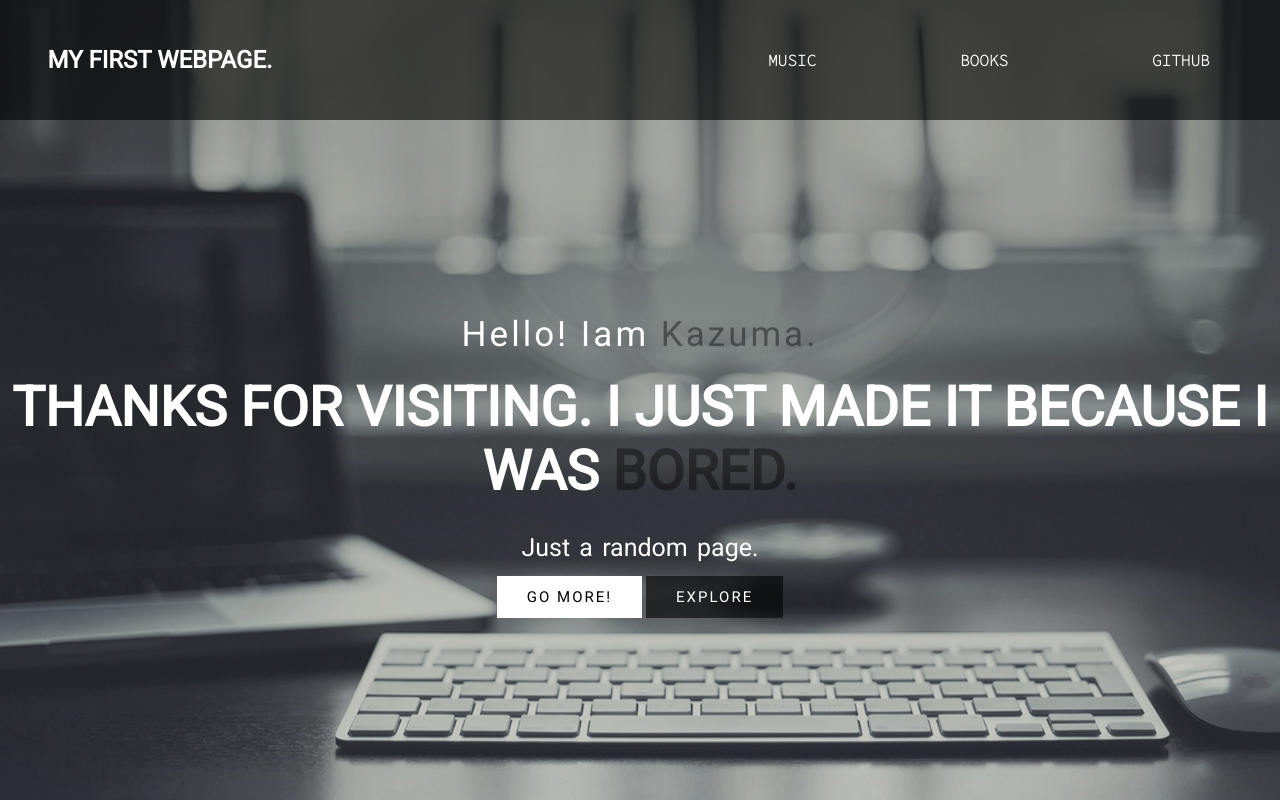
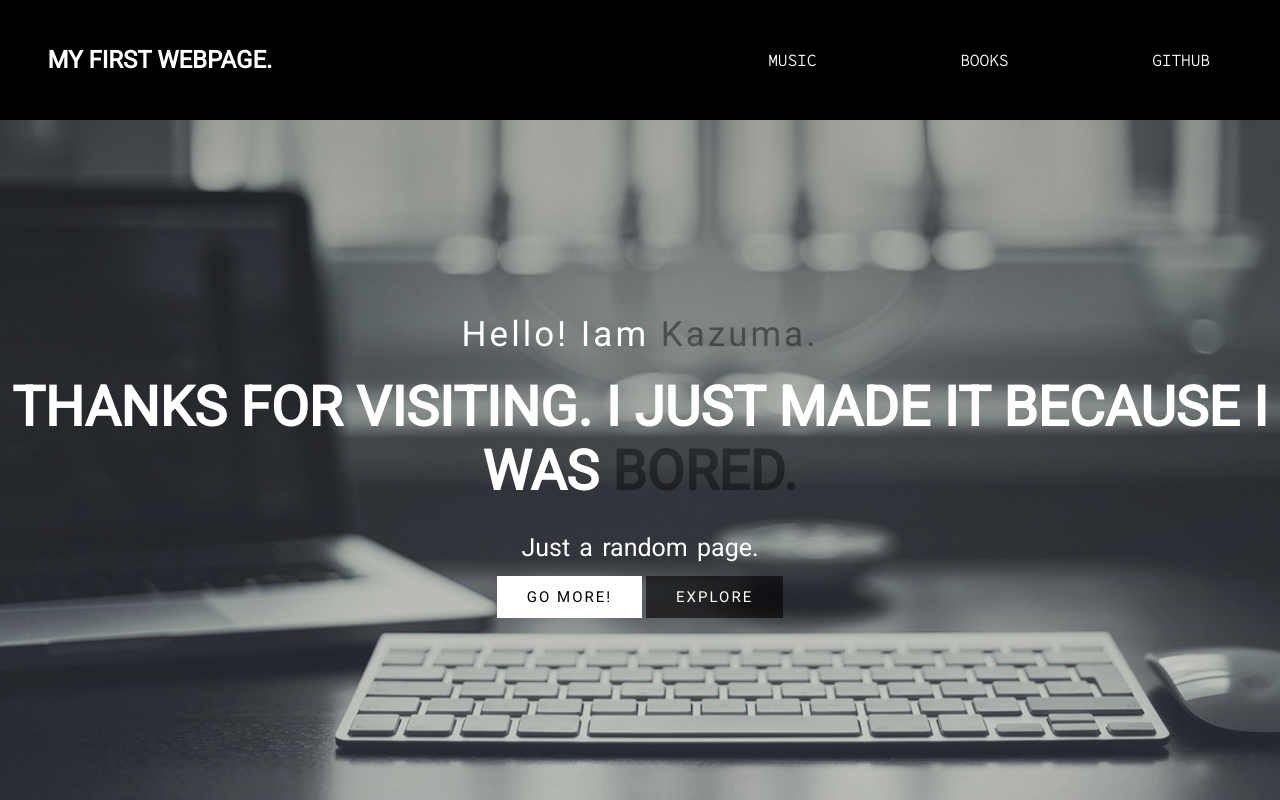
Before and after one commit to 69kazu69/Mi-First-Webpage, a plain HTML site: page index.html in a window 1280 px wide. Drawn offline with Linux system fonts and the light colour scheme.

Commit message:
Update Style.css

```diff
--- a/Style.css
+++ b/Style.css
@@ -15,7 +15,7 @@ header{
 nav{
     width: 100%;
     height: 15vh;
-    background: rgba(0,0,0,0.6);
+    background: rgba(0,0,0,1);
     color: white;
     display: flex;
     justify-content: space-between;
```
